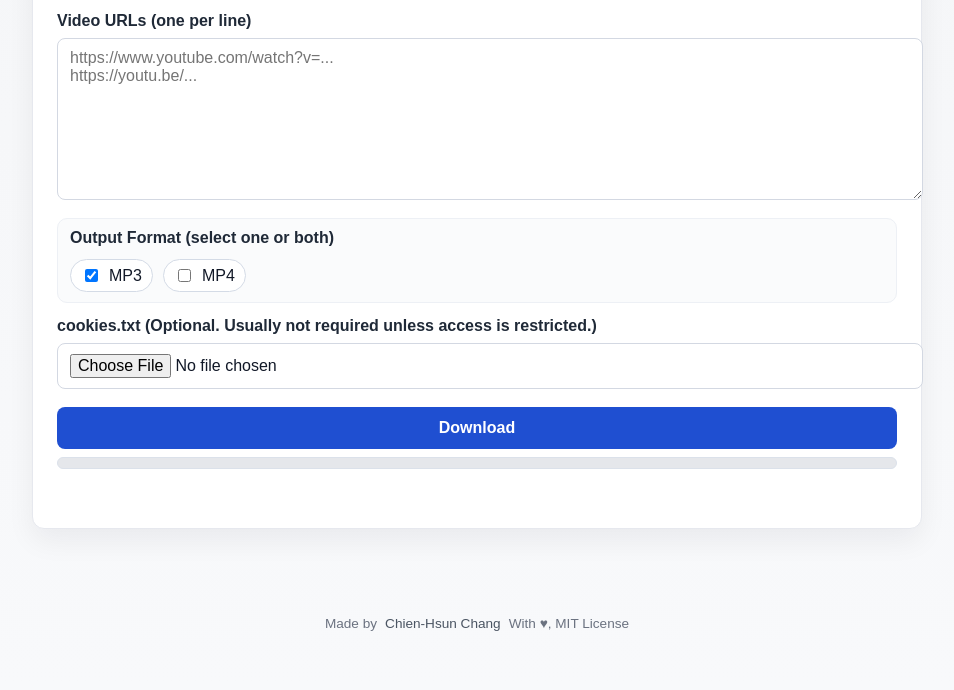
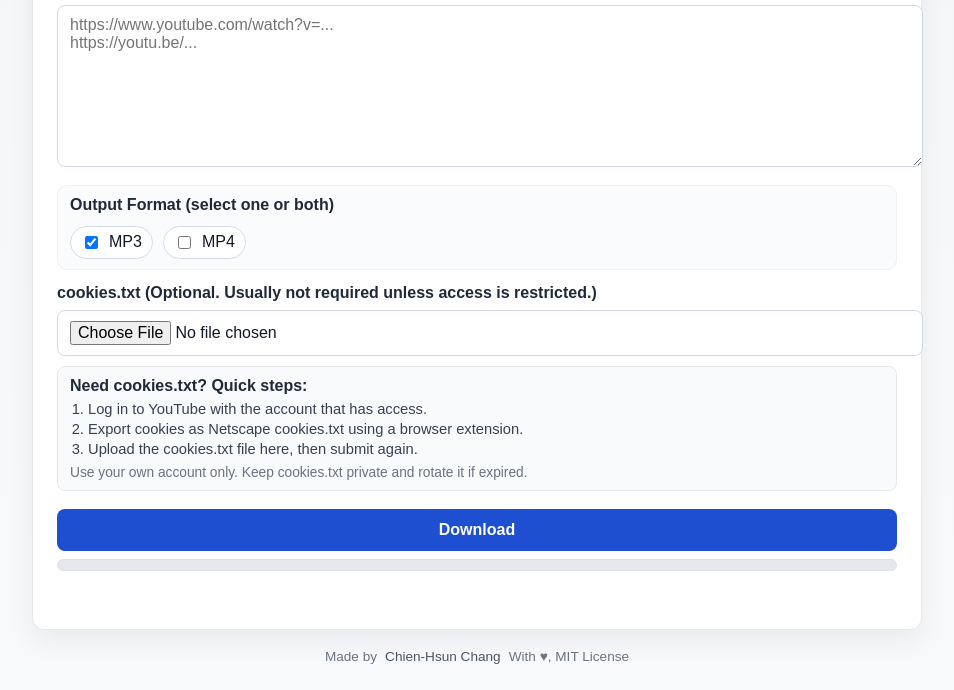
Before and after one commit to KageRyo/youtube-downloader, a website: page public/index.html in a window 1280 px wide. Shown: the part 154-844 px from the top of the page, without its empty margins (163-1117 px from the left). Drawn offline with Linux system fonts and the light colour scheme.

Commit message:
feat: add inline cookies upload guide in UI

```diff
--- a/public/app.js
+++ b/public/app.js
@@ -15,6 +15,11 @@ const i18n = {
     urlsPlaceholder: "https://www.youtube.com/watch?v=...\nhttps://youtu.be/...",
     outputFormatLabel: "Output Format (select one or both)",
     cookiesLabel: "cookies.txt (Optional. Usually not required unless access is restricted.)",
+    cookiesHelpTitle: "Need cookies.txt? Quick steps:",
+    cookiesHelpStep1: "Log in to YouTube with the account that has access.",
+    cookiesHelpStep2: "Export cookies as Netscape cookies.txt using a browser extension.",
+    cookiesHelpStep3: "Upload the cookies.txt file here, then submit again.",
+    cookiesHelpNote: "Use your own account only. Keep cookies.txt private and rotate it if expired.",
     downloadButton: "Download",
     statusNeedUrl: "Please enter at least one video URL.",
     statusNeedFormat: "Please select at least one output format.",
@@ -35,6 +40,11 @@ const i18n = {
     urlsPlaceholder: "https://www.youtube.com/watch?v=...\nhttps://youtu.be/...",
     outputFormatLabel: "輸出格式（可複選）",
     cookiesLabel: "cookies.txt（選填，通常不需要；遇到權限限制再上傳）",
+    cookiesHelpTitle: "需要 cookies.txt？快速三步驟：",
+    cookiesHelpStep1: "先登入有權限觀看該影片的 YouTube 帳號。",
+    cookiesHelpStep2: "使用瀏覽器擴充功能匯出 Netscape 格式的 cookies.txt。",
+    cookiesHelpStep3: "回到這裡上傳 cookies.txt，再重新送出下載。",
+    cookiesHelpNote: "請只使用自己的帳號並妥善保管 cookies.txt；過期後需重新匯出。",
     downloadButton: "開始下載",
     statusNeedUrl: "請至少輸入一個影片連結。",
     statusNeedFormat: "請至少勾選一個輸出格式。",
--- a/public/index.html
+++ b/public/index.html
@@ -53,6 +53,19 @@
               >cookies.txt (Optional. Usually not required unless access is restricted.)</label
             >
             <input id="cookiesFile" name="cookiesFile" type="file" accept=".txt" />
+            <div class="cookies-help" aria-live="polite">
+              <p class="cookies-help-title" data-i18n="cookiesHelpTitle">
+                Need cookies.txt? Quick steps:
+              </p>
+              <ol class="cookies-help-list">
+                <li data-i18n="cookiesHelpStep1">Log in to YouTube with the account that has access.</li>
+                <li data-i18n="cookiesHelpStep2">Export cookies as Netscape cookies.txt using a browser extension.</li>
+                <li data-i18n="cookiesHelpStep3">Upload the cookies.txt file here, then submit again.</li>
+              </ol>
+              <p class="cookies-help-note" data-i18n="cookiesHelpNote">
+                Use your own account only. Keep cookies.txt private and rotate it if expired.
+              </p>
+            </div>
           </div>
 
           <button id="submitBtn" type="submit" data-i18n="downloadButton">Download</button>
--- a/public/style.css
+++ b/public/style.css
@@ -116,6 +116,37 @@ input:focus {
   line-height: 1;
 }
 
+.cookies-help {
+  margin-top: 10px;
+  border: 1px solid #e5e7eb;
+  border-radius: 8px;
+  background: #f8fafc;
+  padding: 10px 12px;
+}
+
+.cookies-help-title {
+  margin: 0 0 6px;
+  font-weight: 600;
+  color: #1f2937;
+}
+
+.cookies-help-list {
+  margin: 0;
+  padding-left: 18px;
+  color: #374151;
+  font-size: 0.92rem;
+}
+
+.cookies-help-list li + li {
+  margin-top: 4px;
+}
+
+.cookies-help-note {
+  margin: 8px 0 0;
+  color: #6b7280;
+  font-size: 0.86rem;
+}
+
 #submitBtn {
   width: 100%;
   border: 0;
```
